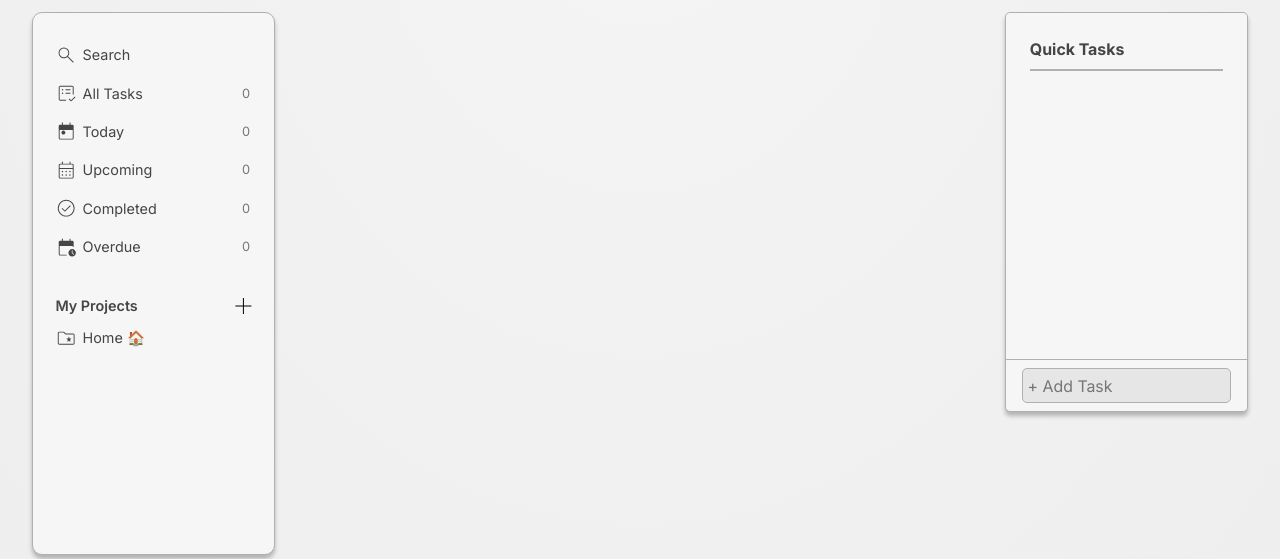
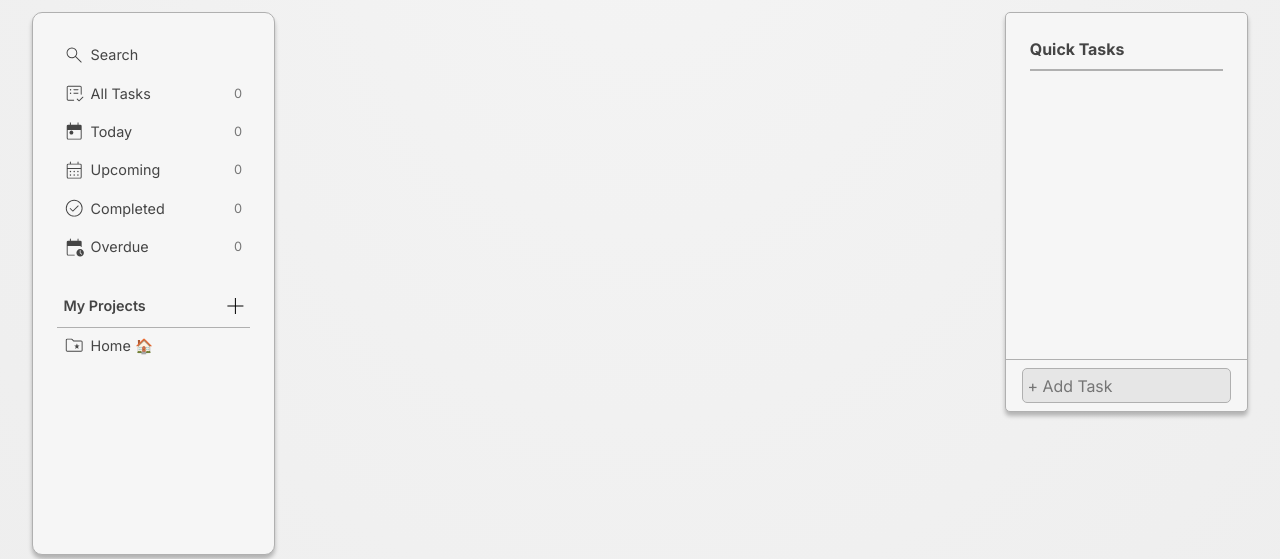
Before and after one commit to JohnKelly-T/to-do-list, a website built with webpack: page src/template.html in a window 1280 px wide. Shown: the part 148-707 px from the top of the page. Built offline with nearby package versions, Linux system fonts and the light colour scheme.

Commit message:
Fix project list overflow

```diff
--- a/src/styles/global.css
+++ b/src/styles/global.css
@@ -39,6 +39,7 @@
     --yellow: #D09C3B;
 
     --drop-shadow: 0 4px 4px rgba(0, 0, 0, 0.25);
+    --body-padding: 2rem;
 }
 
 * {
@@ -48,7 +49,7 @@
 body {
     width: 100%;
     height: 100vh;
-    padding: 2rem 2rem 0;
+    padding: var(--body-padding) var(--body-padding) 0;
     background: var(--background-color);
     background: var(--background-gradient);
 }
@@ -87,7 +88,7 @@ button:hover {
     height: 100%;
     display: grid;
     grid-template-columns: clamp(200px, 20%, 275px) 1fr clamp(200px, 20%, 275px);
-    grid-template-rows: auto 1fr;
+    grid-template-rows: auto minmax(0, 1fr);
     row-gap: 2rem;
     column-gap: 10%;
 }
@@ -103,21 +104,21 @@ button:hover {
 .left-container {
     display: flex;
     flex-direction: column;
-    padding-bottom: 2rem;
+    padding-bottom: var(--body-padding);
 }
 
 .side-nav {
-    flex: 1;
     display: flex;
     flex-direction: column;
+    height: 100%;
     width: 100%;
     background-color: var(--card-color-default);
     border: 1px solid var(--stroke-color-default);
     border-radius: 10px;
     box-shadow: var(--drop-shadow);
-    padding: 1rem;
-    padding-top: 1.5rem;
+    padding: 1.5rem;
     gap: 0.2rem;
+    overflow: hidden;
 }
 
 .nav-btn, .nav-form {
@@ -169,6 +170,17 @@ button:hover {
 
 .project-section {
     width: 100%;
+    height: 100%;
+    display: flex;
+    flex-direction: column;
+    overflow: hidden;
+}
+
+#project-list {
+    flex: 1;
+    display: flex;
+    flex-direction: column;
+    overflow: auto;
 }
 
 .project-section-heading {
@@ -177,8 +189,9 @@ button:hover {
     margin-top: 1.5rem;
     font-size: 0.9rem;
     font-weight: 600;
-    padding: 0 0 0 0.4rem;
+    padding: 0 0 0.4rem 0.4rem;
     color: var(--text-color);
+    border-bottom: 1px solid var(--stroke-color-default);
 }
 
 #add-project {
@@ -246,7 +259,7 @@ button:hover {
     display: flex;
     flex-direction: column;
     justify-content: space-between;
-    padding-bottom: 2rem;
+    padding-bottom: var(--body-padding);
 }
 
 .quick-tasks-container {
```
